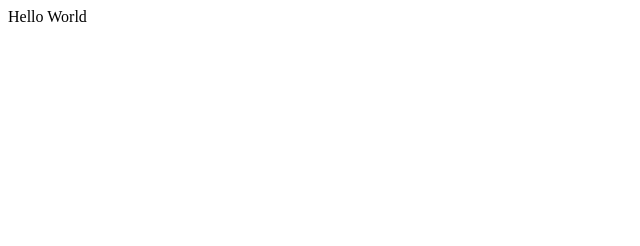
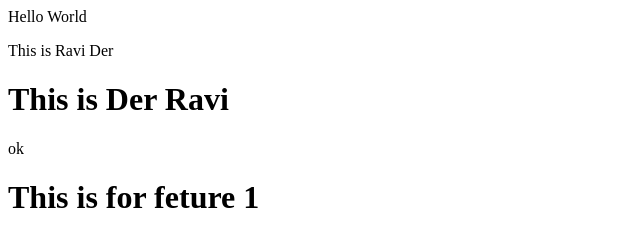
Before and after one commit to derravi/demo, a plain HTML site: page index.html in a window 1280 px wide. Shown: the whole page, without its empty margins (0-640 px from the left). Drawn offline with Linux system fonts and the light colour scheme.

Commit message:
feture1 saved

```diff
--- a/index.html
+++ b/index.html
@@ -1 +1,6 @@
 <p>Hello World</p>
+<p>This is Ravi Der</p>
+<h1>This is Der Ravi</h1>
+<p>ok</p>
+
+<h1>This is for feture 1</h1>
--- a/style.css
+++ b/style.css
@@ -1,3 +1,6 @@
 p{
     color: red;
 }
+p{
+    font-size: 100;
+}
```
